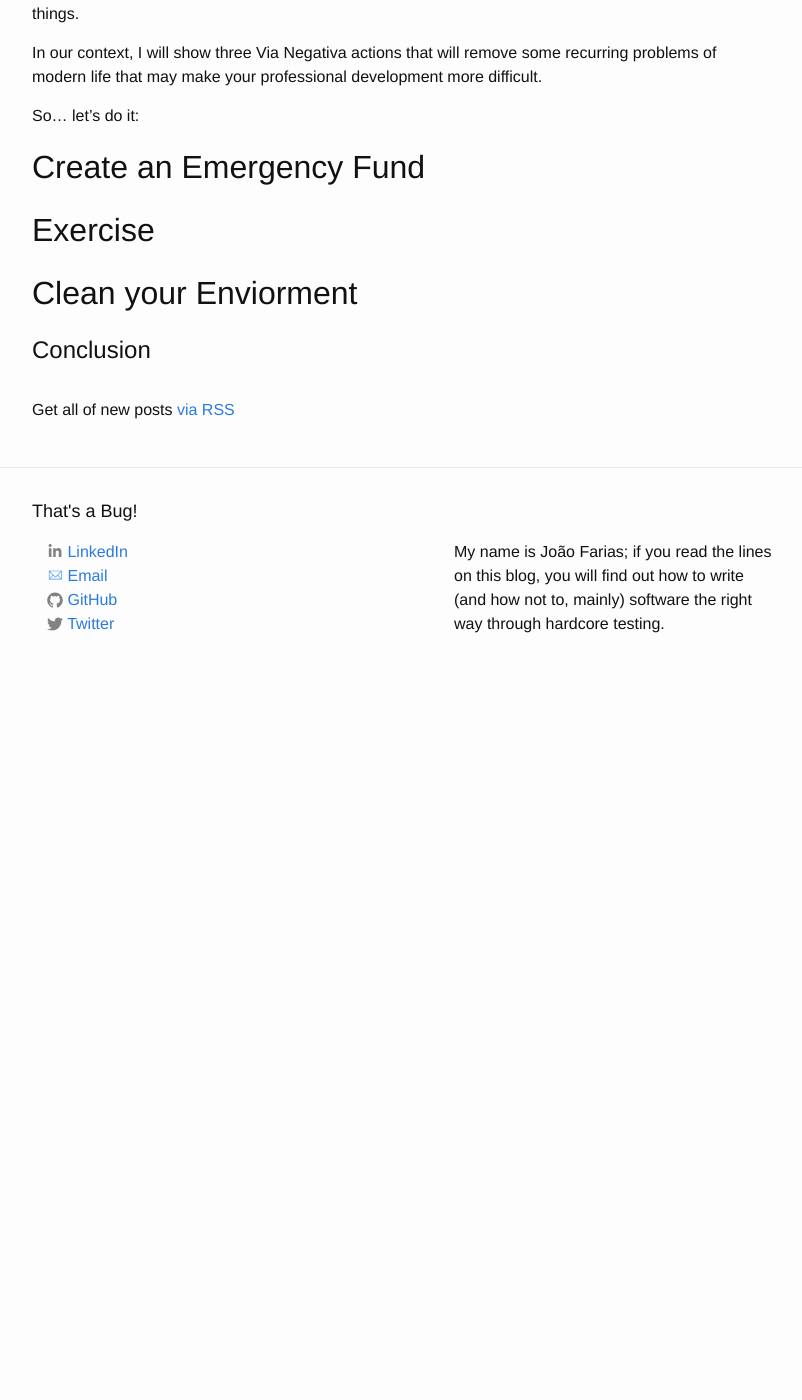
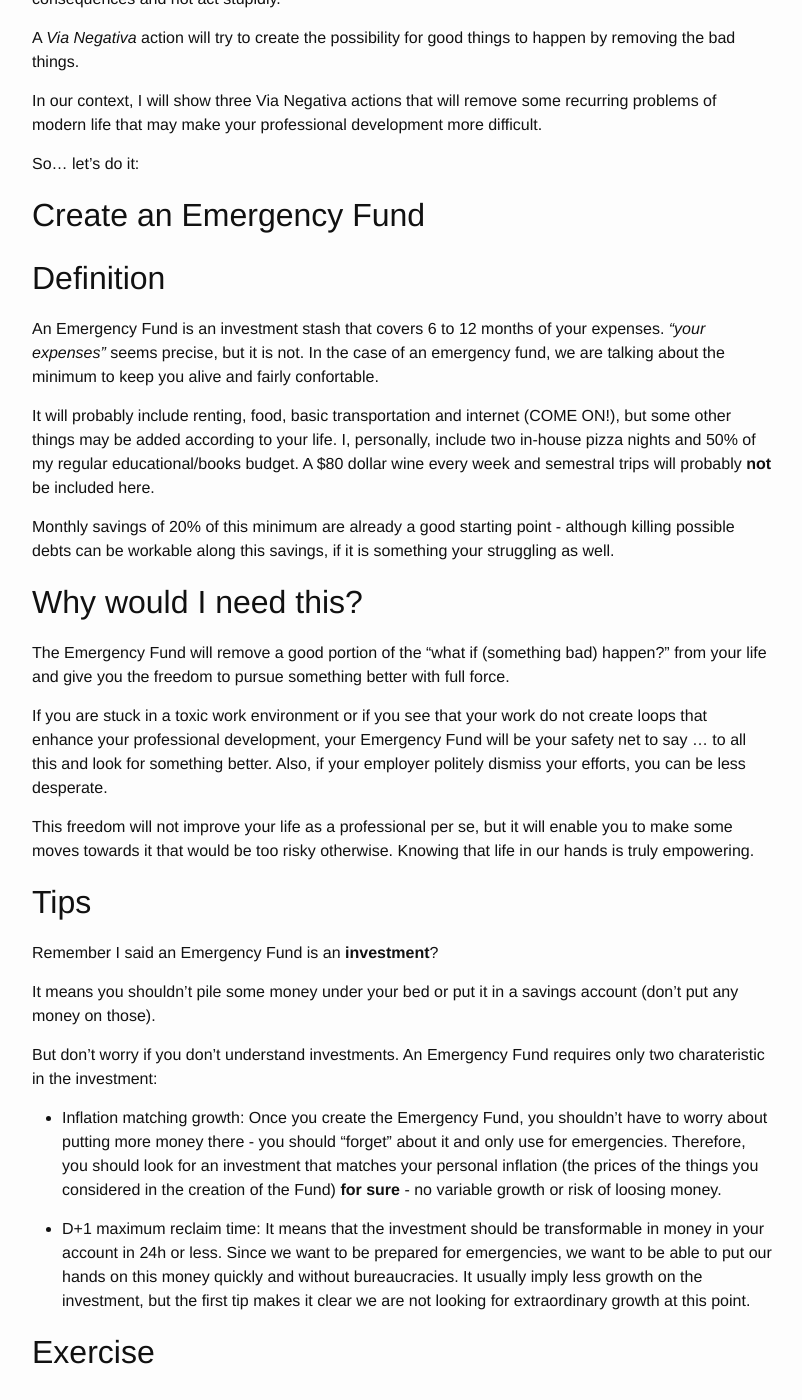
Before and after one commit to JoaoGFarias/JoaoGFarias.github.io, a Jekyll site: the page built from _posts/2019-03-14-3_no_tech_career_boost.markdown, in a window 1280 px wide and 1400 px high, scrolled down 906 px. Shown: the whole window, without its empty margins (238-1040 px from the left). Built offline with Jekyll 4.4.1, drawn with Linux system fonts in a browser that asks for light colours; before the commit the page ends 1602 px from its top, so only the background shows below that; some of the changed text lies outside the part shown.

Commit message:
3 No Tech - WIP

```diff
--- a/_posts/2019-03-14-3_no_tech_career_boost.markdown
+++ b/_posts/2019-03-14-3_no_tech_career_boost.markdown
@@ -10,26 +10,72 @@ description: Hard and soft skills are crucial to become a great professional, bu
 
 # Career development and Via Negativa
 
-If you haven't started during school or early college, you probably realized the necessity of constant professional improvement to develop your career. Even with some years of work in our backs, courses and new experience help us to have an ever bigger impact in our teams and companies.
+If you are not still in school or in early college, you probably realized the necessity of constant professional improvement to develop your career. Even with some years of work on our backs, courses and new experiences help us to have an ever bigger impact in our teams and companies.
 
 This is **completely** true!
 
-
-But since there are already plenty of people discussing how to add these new skills to your belt, I will talk in this post about **non**-technical actions you can take that will boost your career - although they are not directly related to your daily work.
+But since there are already plenty of people discussing how to add these new skills to your belt, I will talk in this post about **non**-technical actions you can take that will boost your career.
 
 _How doing something not related to my work can help me to work better?_, you may ask.
 
-Fair question. And it is there where the concept of Via Negativa comes in:
+Fair question. And it is there where the concept of _Via Negativa_ comes in:
 
-A Via Negativa approach tries not to solve a problem or act smartly, but instead looks for avoid the bad consequencies and not act studly.
+A _Via Negativa_ approach tries not to solve a problem or to act smartly, but instead tries the bad consequences and not act stupidly.
 
-A Via Negativa action will try to create the possibility for good things to happen by removing the bad things.
+A _Via Negativa_ action will try to create the possibility for good things to happen by removing the bad things.
 
 In our context, I will show three Via Negativa actions that will remove some recurring problems of modern life that may make your professional development more difficult.
 
 So... let's do it:
 
 ## Create an Emergency Fund
+
+## Definition
+
+An Emergency Fund is an investment stash that covers 6 to 12 months of your expenses.
+_"your expenses"_ seems precise, but it is not. In the case of an emergency fund, we are talking
+about the minimum to keep you alive and fairly confortable.
+
+It will probably include renting, food, basic transportation and internet (COME ON!), but some
+other things may be added according to your life. I, personally, include two in-house pizza nights
+and 50% of my regular educational/books budget. A $80 dollar wine every week and semestral trips will
+probably **not** be included here.
+
+Monthly savings of 20% of this minimum are already a good starting point - although killing possible
+debts can be workable along this savings, if it is something your struggling as well.
+
+## Why would I need this?
+
+The Emergency Fund will remove a good portion of the "what if (something bad) happen?" from your life
+and give you the freedom to pursue something better with full force.
+
+If you are stuck in a toxic work environment or if you see that your work do not create loops that enhance
+your professional development, your Emergency Fund will be your safety net to say ... to all this and look
+for something better. Also, if your employer politely dismiss your efforts, you can be less desperate.
+
+This freedom will not improve your life as a professional per se, but it will enable you to make some
+moves towards it that would be too risky otherwise. Knowing that life in our hands is truly empowering.
+
+## Tips
+
+Remember I said an Emergency Fund is an **investment**?
+
+It means you shouldn't pile some money under your bed or put it in a savings account (don't put any
+money on those).
+
+But don't worry if you don't understand investments. An Emergency Fund requires only two charateristic
+in the investment:
+
+- Inflation matching growth: Once you create the Emergency Fund, you shouldn't have to worry about putting
+more money there - you should "forget" about it and only use for emergencies. Therefore, you should look
+for an investment that matches your personal inflation (the prices of the things you considered in the
+creation of the Fund) **for sure** - no variable growth or risk of loosing money.
+
+- D+1 maximum reclaim time: It means that the investment should be transformable in money in your account
+in 24h or less. Since we want to be prepared for emergencies, we want to be able to put our hands on this
+money quickly and without bureaucracies. It usually imply less growth on the investment, but the first tip
+makes it clear we are not looking for extraordinary growth at this point.
+
 ## Exercise
 ## Clean your Enviorment
 
```
